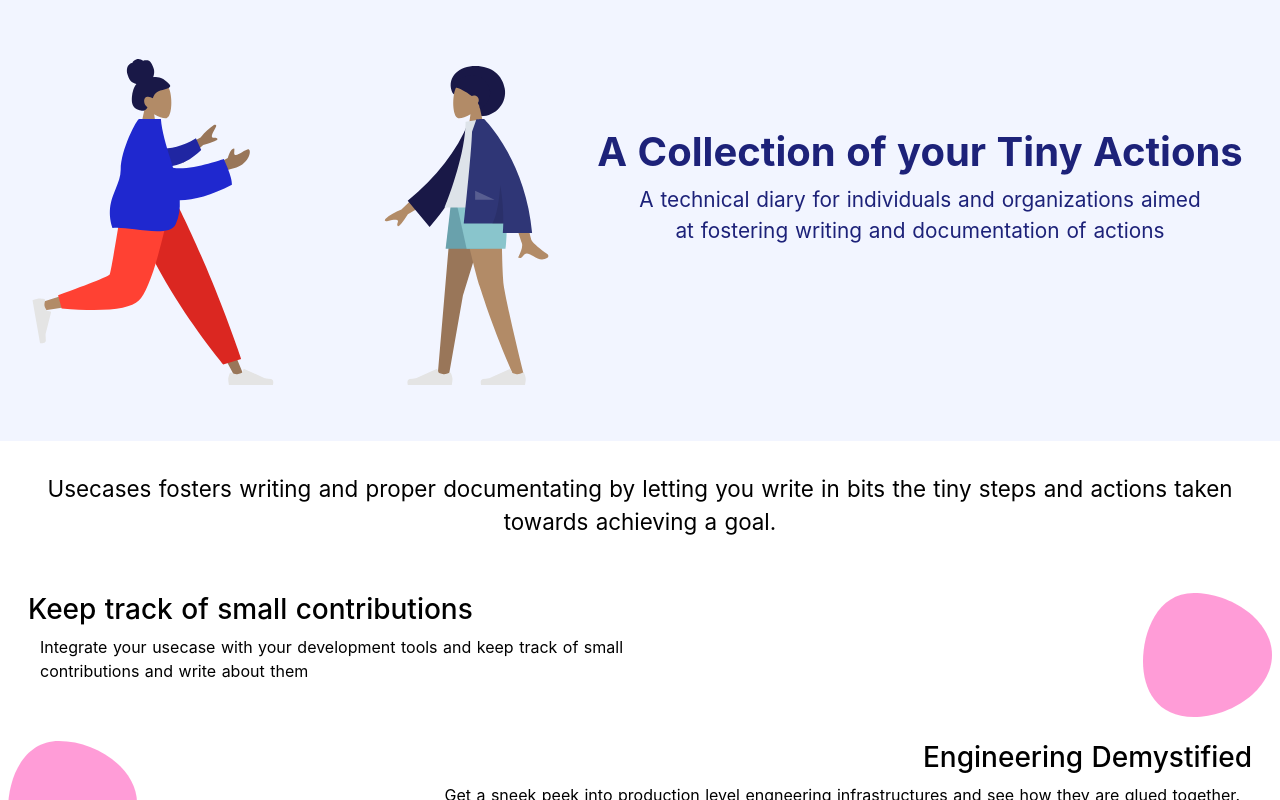
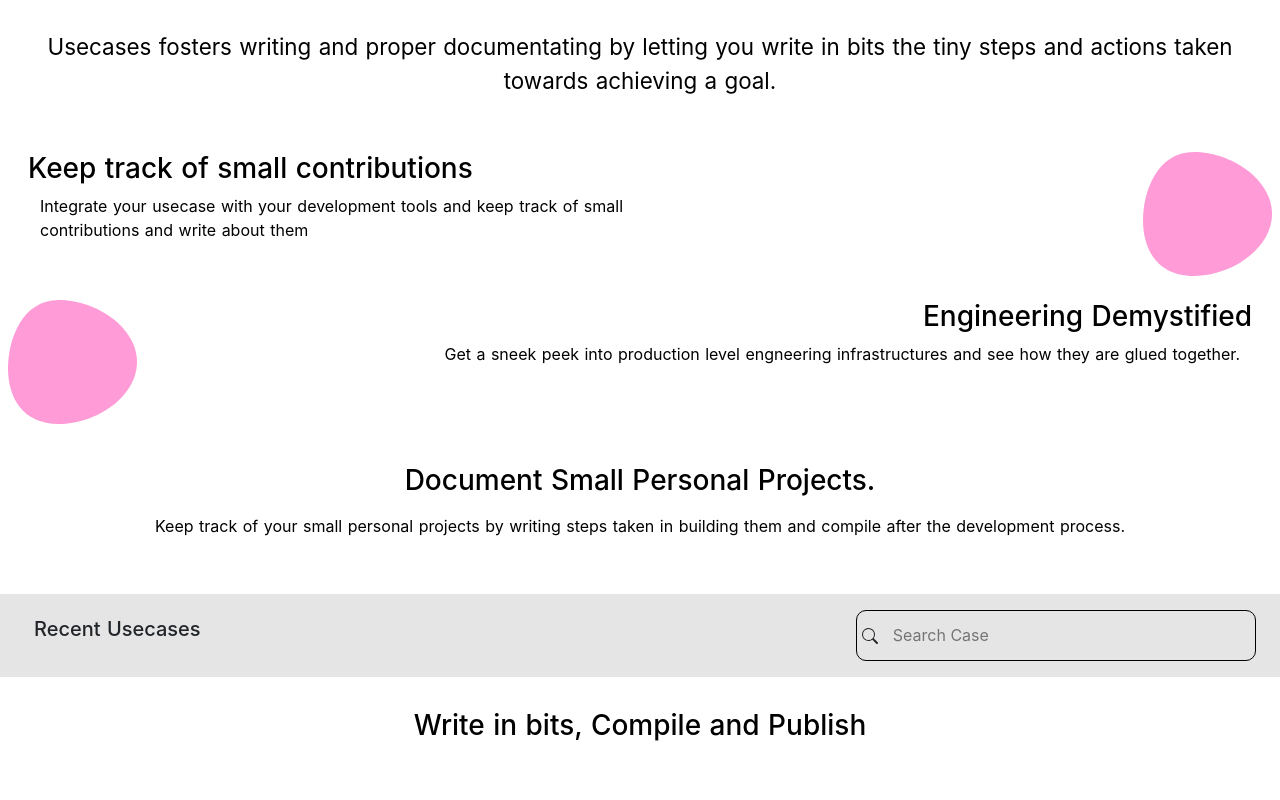
Before and after one commit to fundry/usecase, a Nuxt app: page /home/home in a window 1280 px wide. Shown: the top 800 px of the page. Built offline with nearby package versions, Linux system fonts and the light colour scheme.

Commit message:
Banner RWD

```diff
--- a/assets/variables.css
+++ b/assets/variables.css
@@ -11,7 +11,7 @@
 }
 
 /* Breakpoints */
-@custom-media --sm (width >= 576px);
+@custom-media --sm (width >= 350px);
 @custom-media --md (width >= 786px);
 @custom-media --lg (width >= 992px);
 @custom-media --xl (width >= 1200px);
--- a/components/banner.vue
+++ b/components/banner.vue
@@ -1,21 +1,25 @@
 <template>
-  <div>
-    <div id="body">
+  <div class="body">
     <div id="cover" v-if="$mq === 'tablet'">
       <img src="../assets/svg/cover.svg" alt="illustration" class="img" :class="$mq" />
     </div>
     <!-- MOBILE -->
     <div v-if=" $mq === 'mobile' ">
-        <h1>A Collection of your Tiny Actions</h1>
+      <br />
+      <img src="../assets/svg/cover.svg" alt="illustration" class="img" :class="$mq" />
 
-        <p>A technical diary for individuals and organizations aimed at fostering writing and documentation of actions</p>
+      <br />
+      <br />
+      <h1>Simplistic Writing For Everyone</h1>
+
+      <p>Usecase is a Simplistic writing tool, built to improve the writing habit in individuals and organizations</p>
     </div>
 
     <!-- TABLET -->
     <div v-if="$mq === 'tablet'">
-        <h1>A Collection of your Tiny Actions</h1>
+      <h1>Simplistic Writing For Everyone</h1>
 
-        <p>A technical diary for individuals and organizations aimed at fostering writing and documentation of actions</p>
+      <p>Usecase is a Simplistic writing tool, built to improve the writing habit in individuals and organizations</p>
     </div>
     <!--  LARGE DISPLAYS -->
     <div id="cover" v-else-if="$mq !== 'tablet' && $mq  !== 'mobile'  ">
@@ -28,13 +32,12 @@
           <br />
           <br />
           <br />
-            <h1>A Collection of your Tiny Actions</h1>
+          <h1>Simplistic Writing For Everyone</h1>
 
-            <p>A technical diary for individuals and organizations aimed at fostering writing and documentation of actions</p>
+          <p>Usecase is a Simplistic writing tool, built to improve the writing habit in individuals and organizations</p>
         </div>
       </div>
       <br />
-      </div>
     </div>
   </div>
 </template>
@@ -52,53 +55,80 @@ export default {
 <style scoped lang="postcss">
 #flex {
   display: flex;
+  justify-content: center;
 }
-
-.img {
-  max-width: 35em;
-  height: auto;
-  align-self: auto;
-  &.mobile {
-    max-width: 20em;
-  }
-}
-
-h1 {
-  font-weight: bolder;
-  @media (max-width: 400px;) {
-    font-size: 2em;
-  }
-
-  @media (max-width: 1200px;) {
-    font-size: 3em;
-  }
-
-  @media (max-width: 1500px;) {
-    font-size: 4em;
-  }
-}
-
 #cover {
   text-align: center;
 }
 
-#body {
-  /* @media screen and (max-width: 1020px) {
-    background: black;
-  } */
+.body {
   text-align: center;
   padding: 2em;
   background: #f2f5ff;
   color: #1d2279;
+  justify-content: center;
+  & h1 {
+    font-weight: bolder;
+    font-size: 2.5rem;
   }
-
-p {
+  & p {
     text-align: center;
     font-size: 1.3em;
-  padding: 0em 2em 0em;
+    padding: 0em 3em 0em;
   }
-
-body {
-  padding: 1em;
+  & img {
+    max-width: 35em;
+    height: auto;
+    align-self: auto;
+  }
+  @media (--sm) {
+    & h1 {
+      font-weight: bolder;
+      font-size: 2rem;
+    }
+    & p {
+      font-size: 1.25em;
+      padding: 0em 0.5em 0em;
+    }
+    & img {
+      max-width: 18rem;
+    }
+  }
+  @media (--md) {
+    & h1 {
+      font-size: 2.3rem;
+    }
+    & p {
+      font-size: 1.3em;
+      padding: 0em 3em 0em;
+    }
+    & img {
+      max-width: 35rem;
+    }
+  }
+  @media (--lg) {
+    & h1 {
+      font-size: 2.5rem;
+    }
+    & p {
+      font-size: 1.4em;
+      padding: 0em 3em 0em;
+    }
+    & img {
+      max-width: 35rem;
+    }
+  }
+  @media (--xl) {
+    & h1 {
+      font-size: 3rem;
+    }
+    & p {
+      font-size: 1.5em;
+      padding: 0em 9em 0em;
+    }
+    & img {
+      max-width: 40rem;
+    }
+  }
 }
 </style>
--- a/nuxt.config.js
+++ b/nuxt.config.js
@@ -95,6 +95,7 @@ export default {
       default: {
         // required
         httpEndpoint: 'https://app-usecases.herokuapp.com/v1/graphql', // this for testing only and is WRONG
+        // httpEndpoint: 'http://localhost:4040', // this for testing only and is WRONG
         // override HTTP endpoint in browser only
         // browserHttpEndpoint: '/console',
         // optional
--- a/pages/home/home.vue
+++ b/pages/home/home.vue
@@ -1,6 +1,5 @@
 <template>
   <div>
-    <Banner />
     <div class="hello">
       <div class="body">
         <p
--- a/pages/index.vue
+++ b/pages/index.vue
@@ -1,6 +1,7 @@
 <template>
   <div>
     <Header />
+    <Banner />
     <div>
       <Home />
     </div>
@@ -17,6 +18,7 @@ import VueApollo from 'vue-apollo'
 import 'bootstrap-vue/dist/bootstrap-vue-icons.min.css'
 import Home from './home/home.vue'
 import Header from '../components/header.vue'
+import Banner from '../components/banner.vue'
 import Footer from '../components/footer.vue'
 
 Vue.use(VueMq, {
@@ -56,7 +58,8 @@ export default {
   components: {
     Home,
     Header,
-    Footer
+    Footer,
+    Banner
   }
 }
 </script>
```
Lines whose indentation alone changed are shown as unchanged.
